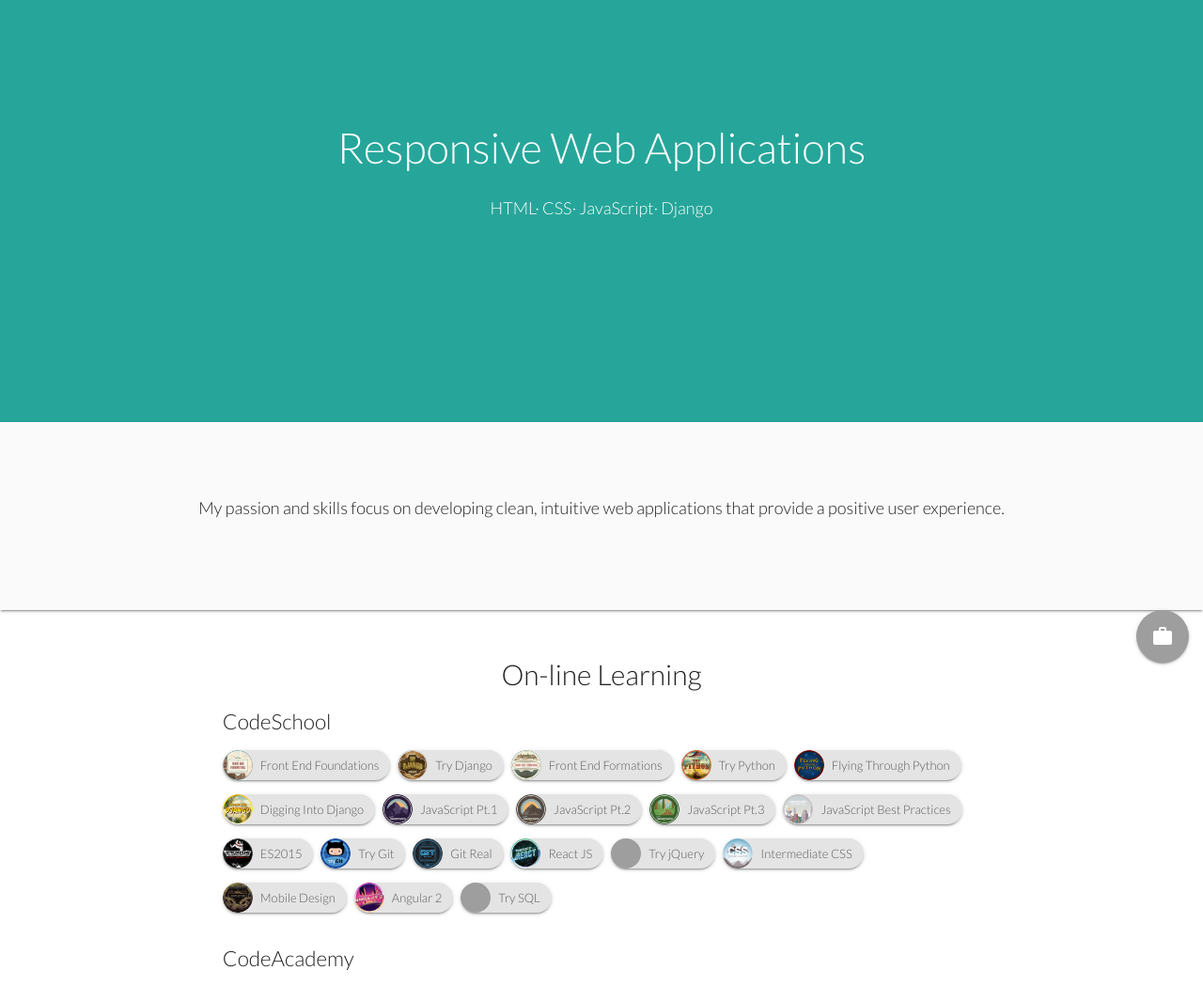
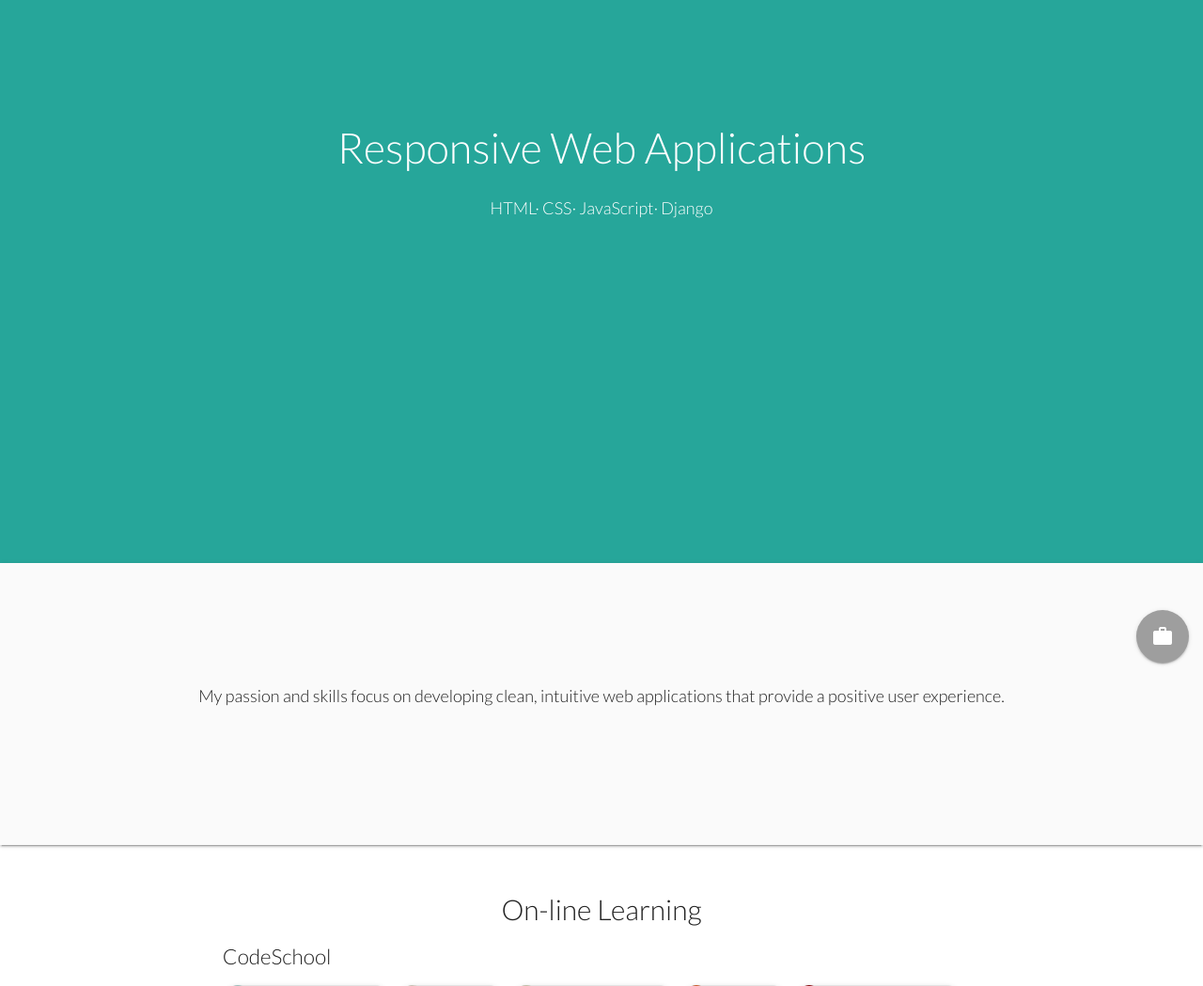
Before and after one commit to jessigweb/personalwebsite, a Django app: page / in a window 1280 px wide. Shown: the part 65-1114 px from the top of the page at 94% size. Run offline with Django 3.2, Linux system fonts and the light colour scheme; data comes from the database, SQL or seed files in the repository; some libraries are stand-ins or nearby versions; grey boxes are pictures that could not be loaded.

Commit message:
Banner size changes

```diff
--- a/static/css/main.css
+++ b/static/css/main.css
@@ -25,7 +25,7 @@ nav .brand-logo {
 
 .hero {
 	text-align: center;
-	height: 30em;
+	height: 40rem;
 	background-color: #26a69a;
 	color: white;
 	padding-top: 8%;
@@ -47,7 +47,7 @@ nav .brand-logo {
 }
 
 .intro {
-	height: 200px;
+	height: 20rem;
 	text-align: center;
 	font-size: 1.2em;
 	background-color: #fafafa;
--- a/website/static/css/main.css
+++ b/website/static/css/main.css
@@ -25,7 +25,7 @@ nav .brand-logo {
 
 .hero {
 	text-align: center;
-	height: 30em;
+	height: 40rem;
 	background-color: #26a69a;
 	color: white;
 	padding-top: 8%;
@@ -47,7 +47,7 @@ nav .brand-logo {
 }
 
 .intro {
-	height: 200px;
+	height: 20rem;
 	text-align: center;
 	font-size: 1.2em;
 	background-color: #fafafa;
```
